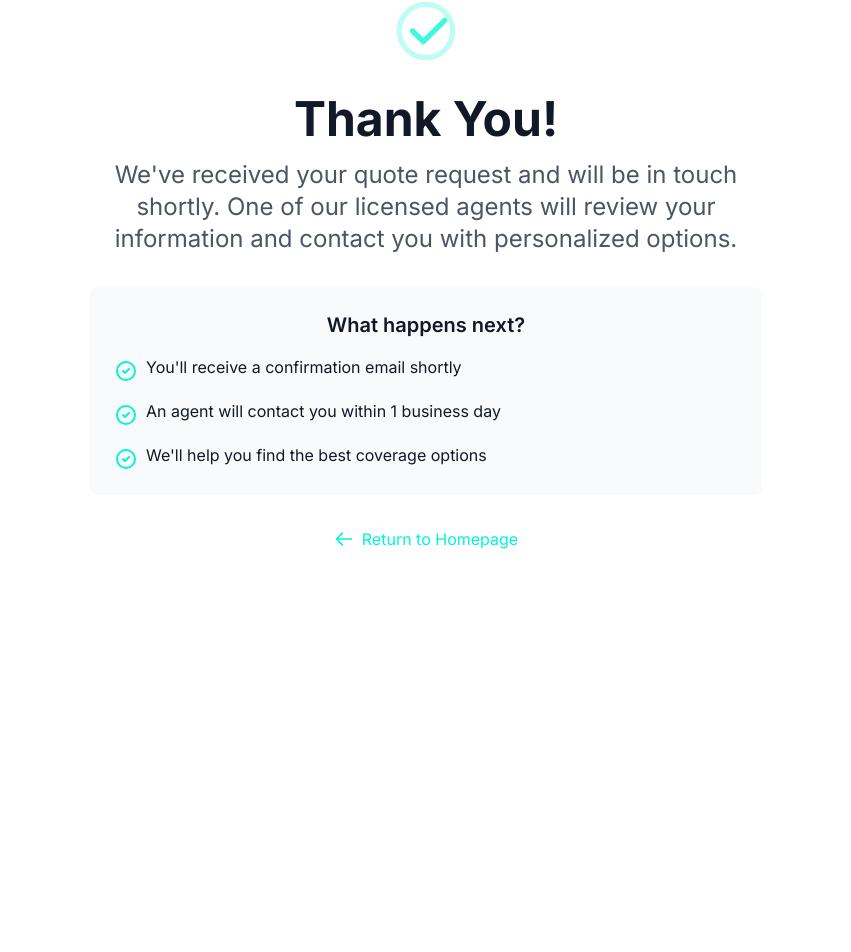
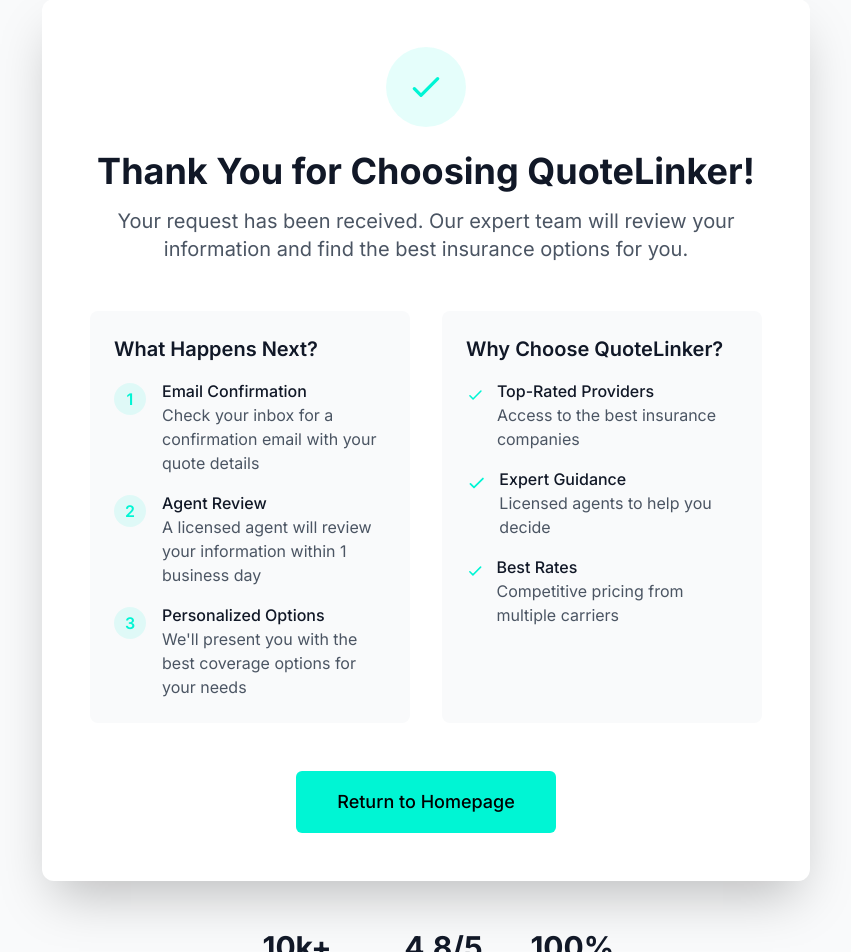
Before and after one commit to westonnelson/ql-prod, a Next.js app: page /thank-you in a window 1280 px wide. Shown: the part 193-1145 px from the top of the page, without its empty margins (214-1065 px from the left). Before the commit the page ends 864 px from the top, so only its background shows below. Built offline with nearby package versions, Linux system fonts and the light colour scheme.

Commit message:
Redesign form and thank you page for higher conversion

```diff
--- a/src/app/thank-you/page.tsx
+++ b/src/app/thank-you/page.tsx
@@ -3,7 +3,7 @@
 
 export default function ThankYou() {
   return (
-    <main className="min-h-screen">
+    <main className="min-h-screen bg-gray-50">
       <header className="bg-black shadow-lg">
         <nav className="max-w-7xl mx-auto px-4 sm:px-6 lg:px-8">
           <div className="flex justify-between h-16">
@@ -26,70 +26,131 @@
       </header>
 
       <div className="container-custom py-16">
-        <div className="max-w-2xl mx-auto text-center">
-          <div className="mb-8">
+        <div className="max-w-3xl mx-auto">
+          <div className="bg-white rounded-xl shadow-2xl p-8 md:p-12 relative overflow-hidden">
+            {/* Background Pattern */}
+            <div className="absolute top-0 right-0 w-40 h-40 bg-gradient-to-br from-[#00f5d4]/10 to-transparent rounded-bl-full -z-10"></div>
+
+            <div className="text-center mb-12">
+              <div className="inline-flex items-center justify-center w-20 h-20 bg-[#00f5d4]/10 rounded-full mb-6">
                 <svg
-              className="mx-auto h-16 w-16 text-[#00f5d4]"
+                  className="w-10 h-10 text-[#00f5d4]"
                   fill="none"
                   stroke="currentColor"
-              viewBox="0 0 48 48"
+                  viewBox="0 0 24 24"
                 >
-              <circle
-                className="opacity-25"
-                cx="24"
-                cy="24"
-                r="20"
-                stroke="currentColor"
-                strokeWidth="4"
-              />
                   <path
-                className="opacity-75"
                     strokeLinecap="round"
                     strokeLinejoin="round"
-                strokeWidth="4"
-                d="M14 24l8 8 16-16"
+                    strokeWidth="2"
+                    d="M5 13l4 4L19 7"
                   />
                 </svg>
               </div>
 
-          <h1 className="heading-1 mb-4">Thank You!</h1>
-          <p className="subheading mb-8">
-            We've received your quote request and will be in touch shortly. One of our licensed agents will review your information and contact you with personalized options.
+              <h1 className="text-4xl font-bold text-gray-900 mb-4">
+                Thank You for Choosing QuoteLinker!
+              </h1>
+              <p className="text-xl text-gray-600 max-w-2xl mx-auto">
+                Your request has been received. Our expert team will review your information and find the best insurance options for you.
               </p>
+            </div>
 
-          <div className="bg-gray-50 p-6 rounded-lg mb-8">
-            <h2 className="text-xl font-semibold mb-4">What happens next?</h2>
-            <ul className="text-left space-y-4">
+            <div className="grid md:grid-cols-2 gap-8 mb-12">
+              <div className="bg-gray-50 rounded-lg p-6">
+                <h2 className="text-xl font-semibold text-gray-900 mb-4">What Happens Next?</h2>
+                <ul className="space-y-4">
                   <li className="flex items-start">
-                <svg className="h-6 w-6 text-[#00f5d4] mr-2 mt-1" fill="none" stroke="currentColor" viewBox="0 0 24 24">
-                  <path strokeLinecap="round" strokeLinejoin="round" strokeWidth="2" d="M9 12l2 2 4-4m6 2a9 9 0 11-18 0 9 9 0 0118 0z" />
-                </svg>
-                <span>You'll receive a confirmation email shortly</span>
+                    <div className="flex-shrink-0 w-8 h-8 bg-[#00f5d4]/10 rounded-full flex items-center justify-center mt-1">
+                      <span className="text-[#00f5d4] font-semibold">1</span>
+                    </div>
+                    <div className="ml-4">
+                      <h3 className="font-medium text-gray-900">Email Confirmation</h3>
+                      <p className="text-gray-600">Check your inbox for a confirmation email with your quote details</p>
+                    </div>
                   </li>
                   <li className="flex items-start">
-                <svg className="h-6 w-6 text-[#00f5d4] mr-2 mt-1" fill="none" stroke="currentColor" viewBox="0 0 24 24">
-                  <path strokeLinecap="round" strokeLinejoin="round" strokeWidth="2" d="M9 12l2 2 4-4m6 2a9 9 0 11-18 0 9 9 0 0118 0z" />
-                </svg>
-                <span>An agent will contact you within 1 business day</span>
+                    <div className="flex-shrink-0 w-8 h-8 bg-[#00f5d4]/10 rounded-full flex items-center justify-center mt-1">
+                      <span className="text-[#00f5d4] font-semibold">2</span>
+                    </div>
+                    <div className="ml-4">
+                      <h3 className="font-medium text-gray-900">Agent Review</h3>
+                      <p className="text-gray-600">A licensed agent will review your information within 1 business day</p>
+                    </div>
                   </li>
                   <li className="flex items-start">
-                <svg className="h-6 w-6 text-[#00f5d4] mr-2 mt-1" fill="none" stroke="currentColor" viewBox="0 0 24 24">
-                  <path strokeLinecap="round" strokeLinejoin="round" strokeWidth="2" d="M9 12l2 2 4-4m6 2a9 9 0 11-18 0 9 9 0 0118 0z" />
-                </svg>
-                <span>We'll help you find the best coverage options</span>
+                    <div className="flex-shrink-0 w-8 h-8 bg-[#00f5d4]/10 rounded-full flex items-center justify-center mt-1">
+                      <span className="text-[#00f5d4] font-semibold">3</span>
+                    </div>
+                    <div className="ml-4">
+                      <h3 className="font-medium text-gray-900">Personalized Options</h3>
+                      <p className="text-gray-600">We'll present you with the best coverage options for your needs</p>
+                    </div>
                   </li>
                 </ul>
               </div>
 
+              <div className="bg-gray-50 rounded-lg p-6">
+                <h2 className="text-xl font-semibold text-gray-900 mb-4">Why Choose QuoteLinker?</h2>
+                <ul className="space-y-4">
+                  <li className="flex items-start">
+                    <svg className="w-6 h-6 text-[#00f5d4] mt-1" fill="none" stroke="currentColor" viewBox="0 0 24 24">
+                      <path strokeLinecap="round" strokeLinejoin="round" strokeWidth="2" d="M5 13l4 4L19 7" />
+                    </svg>
+                    <div className="ml-3">
+                      <h3 className="font-medium text-gray-900">Top-Rated Providers</h3>
+                      <p className="text-gray-600">Access to the best insurance companies</p>
+                    </div>
+                  </li>
+                  <li className="flex items-start">
+                    <svg className="w-6 h-6 text-[#00f5d4] mt-1" fill="none" stroke="currentColor" viewBox="0 0 24 24">
+                      <path strokeLinecap="round" strokeLinejoin="round" strokeWidth="2" d="M5 13l4 4L19 7" />
+                    </svg>
+                    <div className="ml-3">
+                      <h3 className="font-medium text-gray-900">Expert Guidance</h3>
+                      <p className="text-gray-600">Licensed agents to help you decide</p>
+                    </div>
+                  </li>
+                  <li className="flex items-start">
+                    <svg className="w-6 h-6 text-[#00f5d4] mt-1" fill="none" stroke="currentColor" viewBox="0 0 24 24">
+                      <path strokeLinecap="round" strokeLinejoin="round" strokeWidth="2" d="M5 13l4 4L19 7" />
+                    </svg>
+                    <div className="ml-3">
+                      <h3 className="font-medium text-gray-900">Best Rates</h3>
+                      <p className="text-gray-600">Competitive pricing from multiple carriers</p>
+                    </div>
+                  </li>
+                </ul>
+              </div>
+            </div>
+
+            <div className="text-center">
               <Link
                 href="/"
-            className="inline-flex items-center text-[#00f5d4] hover:text-[#00d4b8] transition-colors duration-200"
+                className="inline-flex items-center justify-center px-8 py-3 border border-transparent text-base font-medium rounded-md text-black bg-[#00f5d4] hover:bg-[#00d4b8] md:py-4 md:text-lg md:px-10 transition-all duration-150 transform hover:-translate-y-0.5"
               >
-            <svg className="w-5 h-5 mr-2" fill="none" stroke="currentColor" viewBox="0 0 24 24">
-              <path strokeLinecap="round" strokeLinejoin="round" strokeWidth="2" d="M10 19l-7-7m0 0l7-7m-7 7h18" />
-            </svg>
                 Return to Homepage
               </Link>
+            </div>
+          </div>
+
+          {/* Social Proof */}
+          <div className="mt-12 text-center">
+            <div className="flex items-center justify-center space-x-8">
+              <div className="text-center">
+                <div className="text-3xl font-bold text-gray-900">10k+</div>
+                <div className="text-sm text-gray-600">Happy Customers</div>
+              </div>
+              <div className="text-center">
+                <div className="text-3xl font-bold text-gray-900">4.8/5</div>
+                <div className="text-sm text-gray-600">Customer Rating</div>
+              </div>
+              <div className="text-center">
+                <div className="text-3xl font-bold text-gray-900">100%</div>
+                <div className="text-sm text-gray-600">Satisfaction</div>
+              </div>
+            </div>
+          </div>
         </div>
       </div>
     </main>
--- a/src/components/QuoteForm.tsx
+++ b/src/components/QuoteForm.tsx
@@ -149,15 +149,42 @@
   };
 
   return (
-    <form onSubmit={handleSubmit} className="space-y-6 max-w-md mx-auto">
+    <div className="bg-white rounded-xl shadow-2xl p-8 relative overflow-hidden">
+      {/* Background Pattern */}
+      <div className="absolute top-0 right-0 w-40 h-40 bg-gradient-to-br from-[#00f5d4]/10 to-transparent rounded-bl-full -z-10"></div>
+
+      {/* Trust Badges */}
+      <div className="flex items-center justify-center gap-6 mb-8 pt-2">
+        <div className="flex items-center text-gray-600">
+          <svg className="w-5 h-5 text-[#00f5d4] mr-2" fill="none" stroke="currentColor" viewBox="0 0 24 24">
+            <path strokeLinecap="round" strokeLinejoin="round" strokeWidth="2" d="M12 15v2m-6 4h12a2 2 0 002-2v-6a2 2 0 00-2-2H6a2 2 0 00-2 2v6a2 2 0 002 2zm10-10V7a4 4 0 00-8 0v4h8z" />
+          </svg>
+          <span className="text-sm font-medium">SSL Secure</span>
+        </div>
+        <div className="flex items-center text-gray-600">
+          <svg className="w-5 h-5 text-[#00f5d4] mr-2" fill="none" stroke="currentColor" viewBox="0 0 24 24">
+            <path strokeLinecap="round" strokeLinejoin="round" strokeWidth="2" d="M9 12l2 2 4-4m5.618-4.016A11.955 11.955 0 0112 2.944a11.955 11.955 0 01-8.618 3.04A12.02 12.02 0 003 9c0 5.591 3.824 10.29 9 11.622 5.176-1.332 9-6.03 9-11.622 0-1.042-.133-2.052-.382-3.016z" />
+          </svg>
+          <span className="text-sm font-medium">100% Safe</span>
+        </div>
+      </div>
+
+      {/* Form Title */}
+      <div className="text-center mb-8">
+        <h2 className="text-2xl font-bold text-gray-900 mb-2">Get Your Free Quote Today</h2>
+        <p className="text-gray-600">Compare rates from top insurance providers</p>
+      </div>
+
+      <form onSubmit={handleSubmit} className="space-y-6">
         {error && (
-        <div className="bg-red-50 text-red-600 p-4 rounded-lg">
+          <div className="bg-red-50 text-red-600 p-4 rounded-lg text-sm">
             {error}
           </div>
         )}
 
+        <div className="grid md:grid-cols-2 gap-6">
           <div>
-        <label htmlFor="fullName" className="block text-sm font-medium text-gray-700">
+            <label htmlFor="fullName" className="block text-sm font-medium text-gray-700 mb-1">
               Full Name
             </label>
             <input
@@ -167,9 +194,10 @@
               required
               value={formData.fullName}
               onChange={handleChange}
-          className={`mt-1 block w-full rounded-md shadow-sm focus:ring-[#00f5d4] focus:border-[#00f5d4] ${
+              className={`block w-full px-4 py-3 rounded-lg border ${
                 validationErrors.fullName ? 'border-red-300' : 'border-gray-300'
-          }`}
+              } focus:ring-2 focus:ring-[#00f5d4] focus:border-transparent transition duration-150`}
+              placeholder="John Smith"
             />
             {validationErrors.fullName && (
               <p className="mt-1 text-sm text-red-600">{validationErrors.fullName}</p>
@@ -177,7 +205,7 @@
           </div>
 
           <div>
-        <label htmlFor="email" className="block text-sm font-medium text-gray-700">
+            <label htmlFor="email" className="block text-sm font-medium text-gray-700 mb-1">
               Email
             </label>
             <input
@@ -187,17 +215,20 @@
               required
               value={formData.email}
               onChange={handleChange}
-          className={`mt-1 block w-full rounded-md shadow-sm focus:ring-[#00f5d4] focus:border-[#00f5d4] ${
+              className={`block w-full px-4 py-3 rounded-lg border ${
                 validationErrors.email ? 'border-red-300' : 'border-gray-300'
-          }`}
+              } focus:ring-2 focus:ring-[#00f5d4] focus:border-transparent transition duration-150`}
+              placeholder="john@example.com"
             />
             {validationErrors.email && (
               <p className="mt-1 text-sm text-red-600">{validationErrors.email}</p>
             )}
           </div>
+        </div>
 
+        <div className="grid md:grid-cols-2 gap-6">
           <div>
-        <label htmlFor="phone" className="block text-sm font-medium text-gray-700">
+            <label htmlFor="phone" className="block text-sm font-medium text-gray-700 mb-1">
               Phone
             </label>
             <input
@@ -210,10 +241,10 @@
                 const formatted = formatPhoneNumber(e.target.value);
                 setFormData(prev => ({ ...prev, phone: formatted }));
               }}
+              className={`block w-full px-4 py-3 rounded-lg border ${
+                validationErrors.phone ? 'border-red-300' : 'border-gray-300'
+              } focus:ring-2 focus:ring-[#00f5d4] focus:border-transparent transition duration-150`}
               placeholder="(123) 456-7890"
-          className={`mt-1 block w-full rounded-md shadow-sm focus:ring-[#00f5d4] focus:border-[#00f5d4] ${
-            validationErrors.phone ? 'border-red-300' : 'border-gray-300'
-          }`}
             />
             {validationErrors.phone && (
               <p className="mt-1 text-sm text-red-600">{validationErrors.phone}</p>
@@ -221,7 +252,7 @@
           </div>
 
           <div>
-        <label htmlFor="zipCode" className="block text-sm font-medium text-gray-700">
+            <label htmlFor="zipCode" className="block text-sm font-medium text-gray-700 mb-1">
               ZIP Code
             </label>
             <input
@@ -235,35 +266,64 @@
                 const value = e.target.value.replace(/\D/g, '').slice(0, 5);
                 setFormData(prev => ({ ...prev, zipCode: value }));
               }}
+              className={`block w-full px-4 py-3 rounded-lg border ${
+                validationErrors.zipCode ? 'border-red-300' : 'border-gray-300'
+              } focus:ring-2 focus:ring-[#00f5d4] focus:border-transparent transition duration-150`}
               placeholder="12345"
-          className={`mt-1 block w-full rounded-md shadow-sm focus:ring-[#00f5d4] focus:border-[#00f5d4] ${
-            validationErrors.zipCode ? 'border-red-300' : 'border-gray-300'
-          }`}
             />
             {validationErrors.zipCode && (
               <p className="mt-1 text-sm text-red-600">{validationErrors.zipCode}</p>
             )}
           </div>
+        </div>
 
         <button
           type="submit"
           disabled={isSubmitting}
-        className={`btn-primary w-full transition-all duration-200 ${
-          isSubmitting ? 'opacity-70 cursor-not-allowed' : ''
-        }`}
+          className={`w-full py-4 px-6 text-lg font-semibold text-black bg-[#00f5d4] rounded-lg
+            shadow-lg hover:bg-[#00d4b8] focus:outline-none focus:ring-2 focus:ring-offset-2
+            focus:ring-[#00f5d4] transform hover:-translate-y-0.5 transition-all duration-150
+            ${isSubmitting ? 'opacity-70 cursor-not-allowed' : ''}`}
         >
           {isSubmitting ? (
             <span className="flex items-center justify-center">
-            <svg className="animate-spin -ml-1 mr-3 h-5 w-5 text-black" xmlns="http://www.w3.org/2000/svg" fill="none" viewBox="0 0 24 24">
+              <svg className="animate-spin -ml-1 mr-3 h-5 w-5" xmlns="http://www.w3.org/2000/svg" fill="none" viewBox="0 0 24 24">
                 <circle className="opacity-25" cx="12" cy="12" r="10" stroke="currentColor" strokeWidth="4"></circle>
                 <path className="opacity-75" fill="currentColor" d="M4 12a8 8 0 018-8V0C5.373 0 0 5.373 0 12h4zm2 5.291A7.962 7.962 0 014 12H0c0 3.042 1.135 5.824 3 7.938l3-2.647z"></path>
               </svg>
               Processing...
             </span>
           ) : (
-          'Get My Quote'
+            'Get My Free Quote →'
           )}
         </button>
+
+        {/* Trust Message */}
+        <p className="text-center text-sm text-gray-500 mt-4">
+          By clicking "Get My Free Quote", you agree to our{' '}
+          <a href="/terms" className="text-[#00f5d4] hover:text-[#00d4b8]">Terms of Service</a>
+          {' '}and{' '}
+          <a href="/privacy" className="text-[#00f5d4] hover:text-[#00d4b8]">Privacy Policy</a>
+        </p>
+
+        {/* Social Proof */}
+        <div className="mt-8 pt-6 border-t border-gray-200">
+          <div className="flex items-center justify-center space-x-8">
+            <div className="text-center">
+              <div className="text-2xl font-bold text-gray-900">10k+</div>
+              <div className="text-sm text-gray-600">Happy Customers</div>
+            </div>
+            <div className="text-center">
+              <div className="text-2xl font-bold text-gray-900">4.8/5</div>
+              <div className="text-sm text-gray-600">Customer Rating</div>
+            </div>
+            <div className="text-center">
+              <div className="text-2xl font-bold text-gray-900">100%</div>
+              <div className="text-sm text-gray-600">Satisfaction</div>
+            </div>
+          </div>
+        </div>
       </form>
+    </div>
   );
 }
```
Lines whose indentation alone changed are shown as unchanged.
